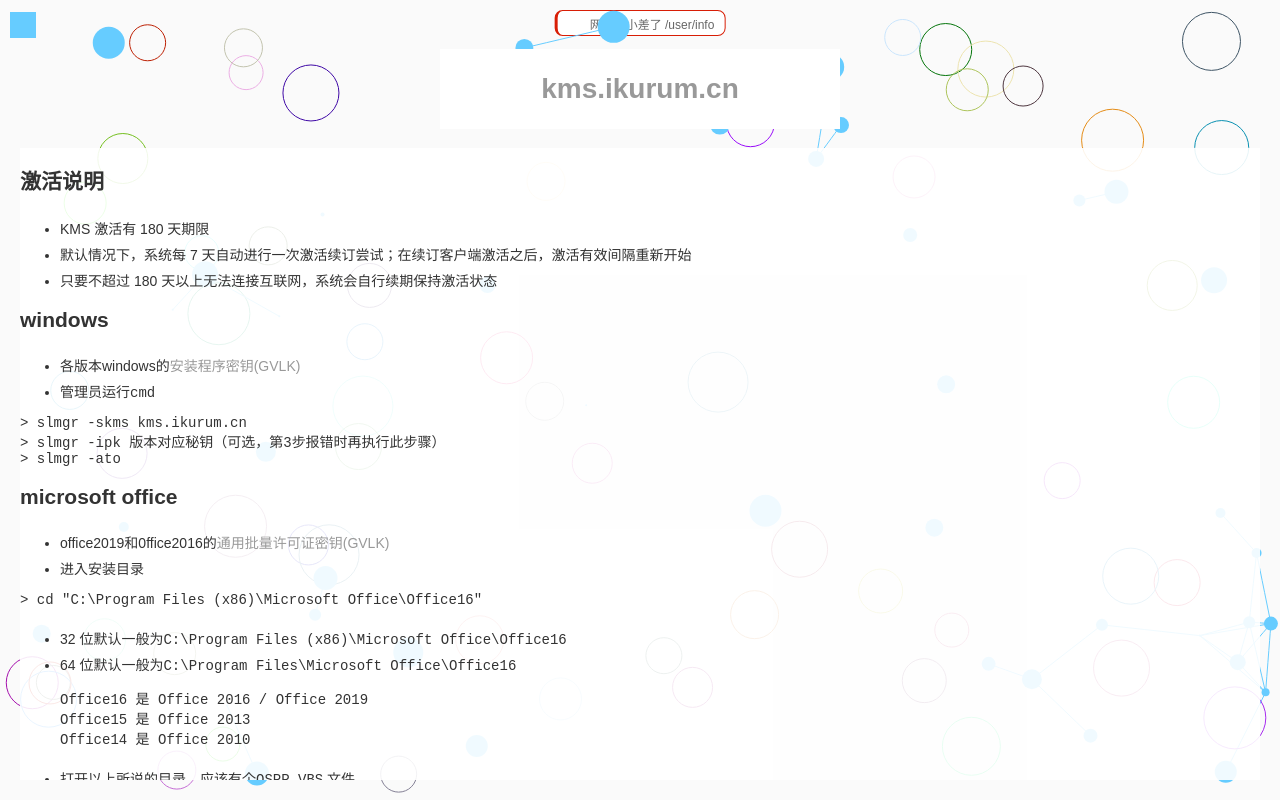
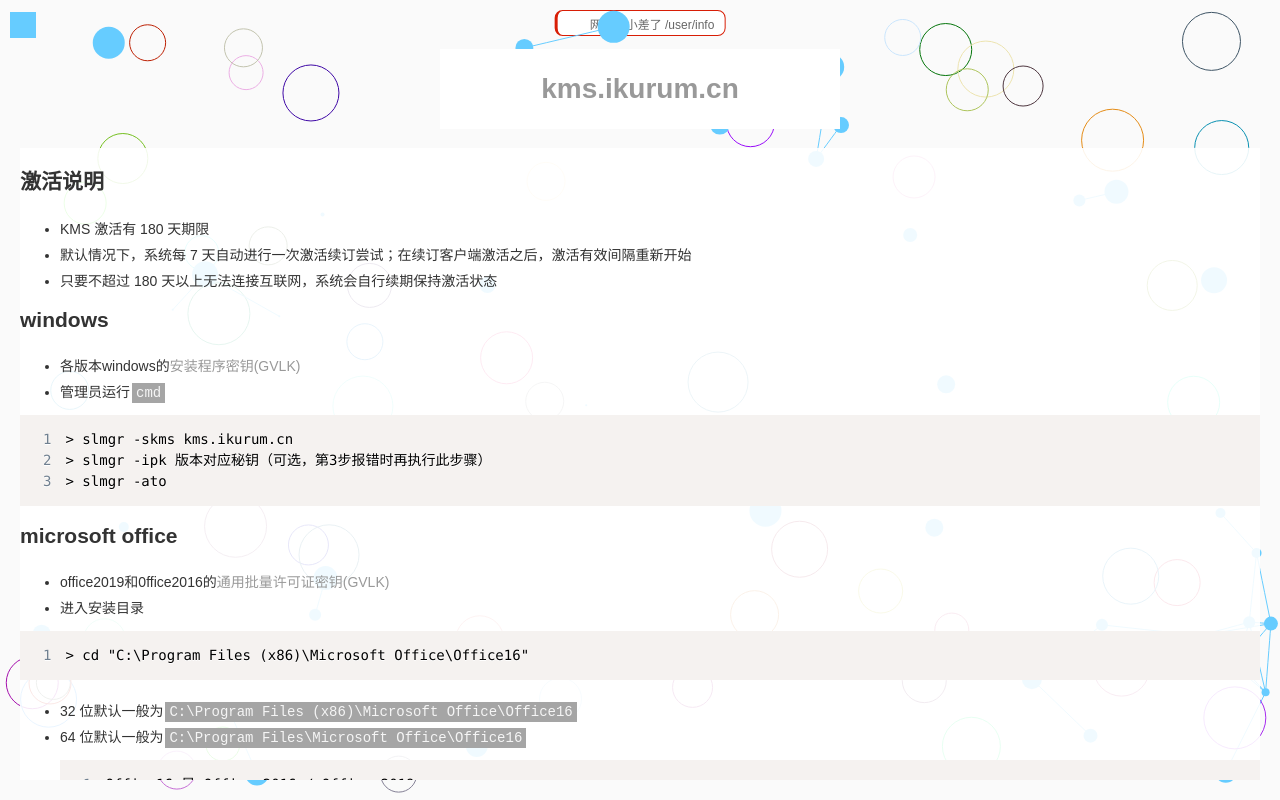
Before and after one commit to iKurum/ikurum.cn, a React (Vite) app: page /other/kms in a window 1280 px wide. Built offline with nearby package versions, Linux system fonts and the light colour scheme; no server answers.

Commit message:
SyntaxHighlighter

```diff
--- a/src/components/header.tsx
+++ b/src/components/header.tsx
@@ -19,7 +19,6 @@
     { name: 'V2ray', url: '/other/v2ray' },
     { name: '在线工具', url: '/tools' },
   ];
-  console.log('h',);
 
   useEffect(() => {
     if (!isGoSite) {
--- a/src/components/markdown/md.jsx
+++ b/src/components/markdown/md.jsx
@@ -4,29 +4,11 @@
 import gfm from 'remark-gfm';
 import rehypeRaw from 'rehype-raw';
 import React, { useEffect, useState } from "react";
-import { marked } from 'marked';
-import hljs from "highlight.js";
-
-marked.setOptions({
-  renderer: new marked.Renderer(),
-  // `highlight` example uses https://highlightjs.org
-  highlight: function (code, lang) {
-    const language = hljs.getLanguage(lang) ? lang : 'plaintext';
-    return hljs.highlight(code, { language }).value;
-  },
-  langPrefix: 'hljs language-', // highlight.js css expects a top-level 'hljs' class.
-  gfm: true, // 允许 GitHub标准的markdown.
-  pedantic: false, // 不纠正原始模型任何的不良行为和错误（默认为false）
-  sanitize: false, // 对输出进行过滤（清理），将忽略任何已经输入的html代码（标签）
-  tables: true, // 允许支持表格语法（该选项要求 gfm 为true）
-  breaks: false, // 允许回车换行（该选项要求 gfm 为true）
-  smartLists: true, // 使用比原生markdown更时髦的列表
-  smartypants: false, // 使用更为时髦的标点
-});
 
 const components = {
   code({ node, inline, className, children, ...props }) {
-    const match = /language-(\w+)/.exec(className || '')
+    const match = /language-(\w+)/.exec(className || '');
+    console.log('match', match);
     return !inline && match ? (
       <SyntaxHighlighter
         style={prism}
@@ -70,13 +52,12 @@
     overflowX: 'auto',
     backgroundColor: 'rgba(255, 255, 255, .9)',
   }}>
-    <div className="show-html" dangerouslySetInnerHTML={{ __html: marked.parse(detail) }} />
-    {/* <ReactMarkdown
+    <ReactMarkdown
       components={components}
       style={islist ? coy : prism}
       children={detail}
       rehypePlugins={[rehypeRaw]}
       remarkPlugins={[gfm]}
-    /> */}
+    />
   </div> : null;
 };
--- a/src/page/tools/list.tsx
+++ b/src/page/tools/list.tsx
@@ -1,7 +1,7 @@
 import React, { useEffect, useState } from 'react';
 import { Link, Routes, Route, useParams } from "react-router-dom";
 import OCR_Text from './text';
-import MD_Edit from './mdEdit';
+// import MD_Edit from './mdEdit';
 import Css from './css';
 import Format from './format';
 import NotFound from '@/components/notFound';
@@ -12,7 +12,7 @@
     { name: '识别图片文字', url: '/tools/text_for_ocr/1240' },
     { name: '样式序列', url: '/tools/css_test/1251' },
     { name: '格式化JSON', url: '/tools/format_json/1263' },
-    { name: 'MARKDOWN编辑器', url: '/tools/markdown_edit/1287' },
+    // { name: 'MARKDOWN编辑器', url: '/tools/markdown_edit/1287' },
   ];
 
   return <div className={css.stitle}>
@@ -32,7 +32,7 @@
       case 1240: D = OCR_Text; break;
       case 1251: D = Css; break;
       case 1263: D = Format; break;
-      case 1287: D = MD_Edit; break;
+      // case 1287: D = MD_Edit; break;
       default: D = NotFound; break;
     }
     setDom({ d: D });
```
Also changed, not shown: src/components/markdown/mdToJs.ts (deleted, +0 -30 lines).
